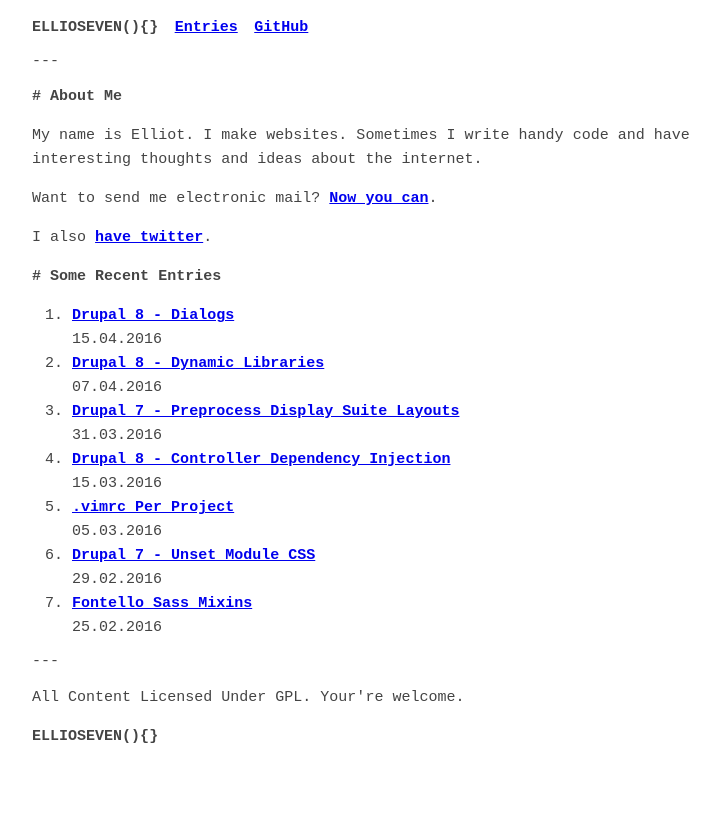
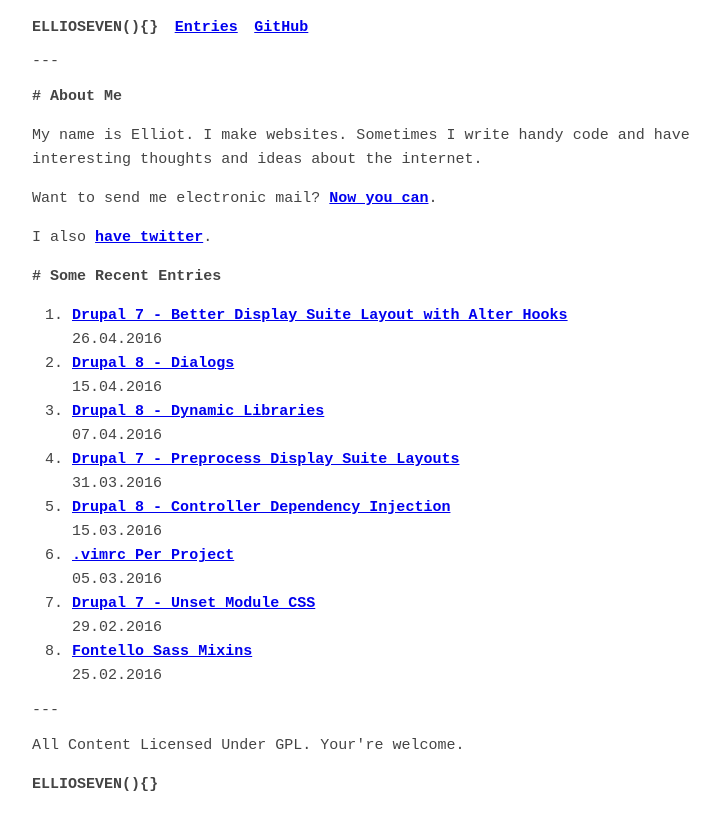
Before and after one commit to ellioseven/ellioseven.github.io, a Jekyll site: the page built from index.md, in a window 1280 px wide. Shown: the top 830 px of the page, without its empty margins (270-990 px from the left). Built offline with Jekyll 4.4.1, drawn with Linux system fonts in a browser that asks for light colours; some of the changed lines change nothing that is shown.

Commit message:
Add better display suite layout hook article

```diff
--- a/_posts/2016-03-31-drupal-7-preprocess-display-suite-layouts.markdown
+++ b/_posts/2016-03-31-drupal-7-preprocess-display-suite-layouts.markdown
@@ -3,7 +3,16 @@
 title: "Drupal 7 - Preprocess Display Suite Layouts"
 date: 2016-03-31
 ---
-I use the [Display Suite](https://www.drupal.org/project/ds) module to render content for most of my Drupal builds. Sometimes I get into a situation where I need to hide certain fields from a Display Suite layout.
+## Note
+
+I have covered a more verbose way of manipulating display suite layouts with
+hooks. [View the post]({% post_url 2016-04-27-drupal-7-better-display-suite-layout-hooks %})
+
+---
+
+I use the [Display Suite](https://www.drupal.org/project/ds) module to render
+content for most of my Drupal builds. Sometimes I get into a situation where
+I need to hide certain fields from a Display Suite layout.
 
 {% highlight php %}
 <?php
@@ -43,4 +52,5 @@
 
 {% endhighlight %}
 
-In this example, the code will simply hook into `hook_ds_pre_render_alter()` and unset the 'field_my_field' from any region in a 'my_content_type' node.
+In this example, the code will simply hook into `hook_ds_pre_render_alter()` and
+unset the 'field_my_field' from any region in a 'my_content_type' node.
--- /dev/null
+++ b/_posts/2016-04-27-drupal-7-better-display-suite-layout-hooks.markdown
@@ -0,0 +1,88 @@
+---
+layout: post
+title: "Drupal 7 - Better Display Suite Layout with Alter Hooks"
+date: 2016-04-26
+---
+I admit, using `hook_ds_pre_render_alter()` to alter [Display Suite](https://www.drupal.org/project/ds) layouts can be
+a little bit tricky to work with. A much easier way to alter them is to register
+your own alter hook.
+
+## Registering the Drupal Alter Hook
+
+The idea for this solution is to register an alter hook with [`drupal_alter()`](https://api.drupal.org/api/drupal/includes!module.inc/function/drupal_alter/7.x)
+so other modules can alter the render array by entity.
+
+{% highlight php %}
+<?php
+
+/**
+ * Extends hook_ds_pre_render_alter().
+ *
+ * Creates the ability to alter items in the DS layout render array by entity.
+ *
+ * @param $layout_render_array
+ *   The render array
+ * @param $context
+ *   An array with the context that is being rendered. Available keys are
+ *   - entity
+ *   - entity_type
+ *   - bundle
+ *   - view_mode
+ * @param array $vars
+ *   All variables available for render. You can use this to add css classes.
+ */
+function my_module_ds_pre_render_alter(&$layout_render_array, $context, &$vars) {
+  foreach ($layout_render_array as $region_key => &$region) {
+    foreach ($region as $layout_render_item_key => &$layout_render_item) {
+      $hook = 'ds_pre_render_' . $context['entity_type'];
+      drupal_alter(
+        $hook,
+        $layout_render_item,
+        $region_key,
+        $context,
+        $vars
+      );
+    }
+  }
+}
+{% endhighlight %}
+
+This is going to loop through all the items in each region that belong to the
+layout. The item is then passed to an alter hook. The alter hook will depend on
+the layout's entity. For example, a layout that belongs to a `node` would be
+called by `hook_ds_pre_render_node_alter()`, and you would use `my_module_ds_pre_render_node_alter()`
+to alter that items render array.
+
+With each item the hook will be called with the `$layout_render_item`
+(which is the render array), `$region_key`, `$context`, and `$vars` parameters.
+The `$layout_render_item` argument is important, as this is the render array you
+should alter to manipulate the layout output. You can change the hook however to
+pass in any arguments you do or don't need.
+
+## Using the Drupal Alter Hook
+
+Here is an example of how you would use the hook. This example will check for
+the title of a blog post and change it.
+
+{% highlight php %}
+<?php
+
+/**
+ * Implements hook_ds_pre_render_node_alter().
+ *
+ * @param $layout_render_item
+ * @param $region_key
+ * @param $context
+ * @param $vars
+ */
+function my_module_ds_pre_render_node_alter(&$layout_render_item, $region_key, $context, &$vars) {
+  if ('blog_post' == $context['bundle']) {
+    if (isset($layout_render_item['#field_name']) && 'title' == $layout_render_item['#field_name']) {
+      $layout_render_item[0]['#markup'] = t('My New Title');
+    }
+  }
+}
+{% endhighlight %}
+
+Obviously this example may not be a very idealistic use case, but it's simple
+enough for you to get the idea of what it does.
--- a/css/theme.css
+++ b/css/theme.css
@@ -136,7 +136,9 @@
 header[role="banner"],
 main[role="main"],
 footer[role="contentinfo"],
-hr {
+header[role="banner"] + hr,
+main[role="main"] + hr,
+footer[role="contentinfo"] + hr {
     max-width: 45em;
     margin: 1em auto;
     padding-left: 1em;
```
